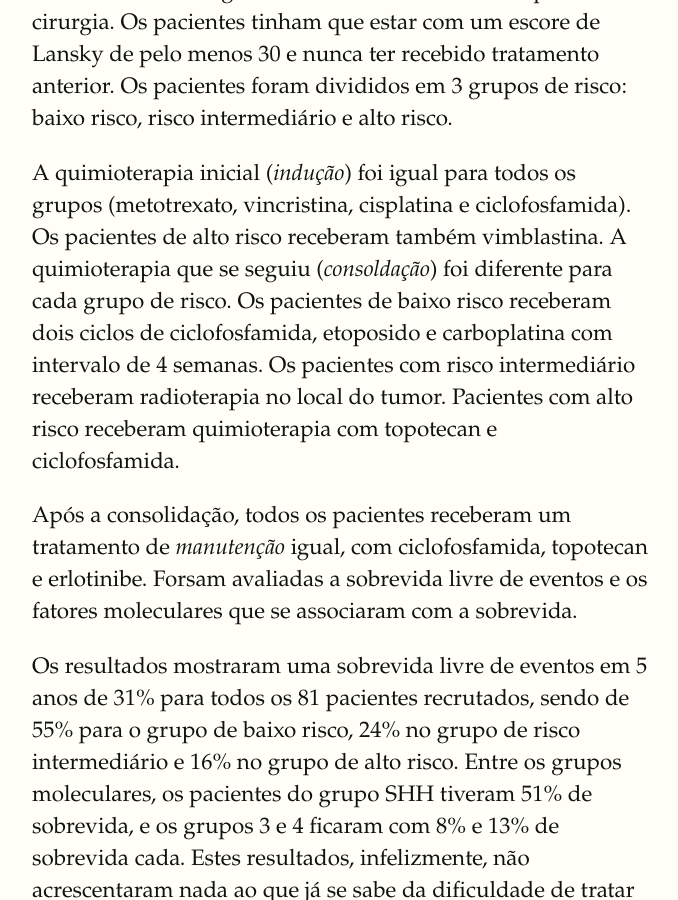
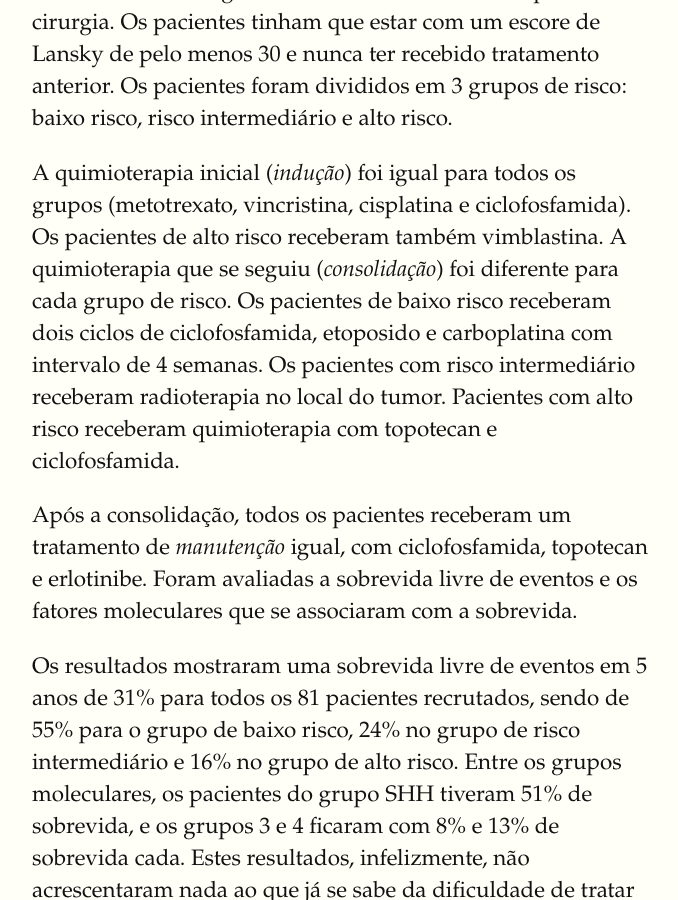
Before and after one commit to fhcflx/pharmakon, a Jekyll site: the page built from _posts/2018-06-04-tratamento-meduloblastoma-era-molecular.markdown, in a window 1280 px wide and 900 px high, scrolled down 1038 px. Shown: the whole window, without its empty margins (128-806 px from the left). Built offline with Jekyll 4.4.1, drawn with Linux system fonts in a browser that asks for light colours; comment, search, counter and statistics services are not loaded.

Commit message:
corrections

```diff
--- a/_posts/2018-06-04-tratamento-meduloblastoma-era-molecular.markdown
+++ b/_posts/2018-06-04-tratamento-meduloblastoma-era-molecular.markdown
@@ -16,9 +16,9 @@ Pesquisadores do _Saint Jude Children’s Research Hospital (Memphis, TN, USA)_
 
 O estudo incluiu crianças de 0 - 3 anos e aqueles entre 3 - 5 anos que não tivessem fatores de risco elevado. O início do tratamento era obrigatório até no máximo 31 dias após a cirurgia. Os pacientes tinham que estar com um escore de Lansky de pelo menos 30 e nunca ter recebido tratamento anterior. Os pacientes foram divididos em 3 grupos de risco: baixo risco, risco intermediário e alto risco.
 
-A quimioterapia inicial (_indução_) foi igual para todos os grupos (metotrexato, vincristina, cisplatina e ciclofosfamida). Os pacientes de alto risco receberam também vimblastina. A quimioterapia que se seguiu (_consoldação_) foi diferente para cada grupo de risco. Os pacientes de baixo risco receberam dois ciclos de ciclofosfamida, etoposido e carboplatina com intervalo de 4 semanas. Os pacientes com risco intermediário receberam radioterapia no local do tumor. Pacientes com alto risco receberam quimioterapia com topotecan e ciclofosfamida.
+A quimioterapia inicial (_indução_) foi igual para todos os grupos (metotrexato, vincristina, cisplatina e ciclofosfamida). Os pacientes de alto risco receberam também vimblastina. A quimioterapia que se seguiu (_consolidação_) foi diferente para cada grupo de risco. Os pacientes de baixo risco receberam dois ciclos de ciclofosfamida, etoposido e carboplatina com intervalo de 4 semanas. Os pacientes com risco intermediário receberam radioterapia no local do tumor. Pacientes com alto risco receberam quimioterapia com topotecan e ciclofosfamida.
 
-Após a consolidação, todos os pacientes receberam um tratamento de _manutenção_ igual, com ciclofosfamida, topotecan e erlotinibe. Forsam avaliadas a sobrevida livre de eventos e os fatores moleculares que se associaram com a sobrevida.
+Após a consolidação, todos os pacientes receberam um tratamento de _manutenção_ igual, com ciclofosfamida, topotecan e erlotinibe. Foram avaliadas a sobrevida livre de eventos e os fatores moleculares que se associaram com a sobrevida.
 
 Os resultados mostraram uma sobrevida livre de eventos em 5 anos de 31% para todos os 81 pacientes recrutados, sendo de 55% para o grupo de baixo risco, 24% no grupo de risco intermediário e 16% no grupo de alto risco. Entre os grupos moleculares, os pacientes do grupo SHH tiveram 51% de sobrevida, e os grupos 3 e 4 ficaram com 8% e 13% de sobrevida cada. Estes resultados, infelizmente, não acrescentaram nada ao que já se sabe da dificuldade de tratar pacientes com meduloblastoma com menos de 5 anos de idade.
 
--- a/_posts/2018-07-04-melanoma-adolescentes.markdown
+++ b/_posts/2018-07-04-melanoma-adolescentes.markdown
@@ -22,7 +22,7 @@ A incidência de outros tumores com aspecto patológico semelhante (tumor atípi
 
 O tratamento de melanomas em jovens segue os mesmos paradigmas de adultos mais velhos. Existe muito pouca informação sobre o tratamento de melanomas em crianças, devido à sua raridade, e apesar do aumento de incidência na adolescência, também se sabe pouco sobre o tratamento destes jovens. Pacientes com doença localizada e ressecção completa tem prognóstico excelente, melhor do que os adultos mais velhos, com sobrevida em 5 anos maior que 90%.
 
-Melanoma mettastático em adolescentes e adultos jovens é muito raro e não existem estudos clínicos sobre seu tratamento, devido ao pequeno número de casos. Ensaios clínicos usando as principais drogas usadas em adultos mais velhos, vemurafenib e ipilimumab, foram cancelados pela falta de pacientes para participar dos ensaios.
+Melanoma metastático em adolescentes e adultos jovens é muito raro e não existem estudos clínicos sobre seu tratamento, devido ao pequeno número de casos. Ensaios clínicos usando as principais drogas usadas em adultos mais velhos, vemurafenib e ipilimumab, foram cancelados pela falta de pacientes para participar dos ensaios.
 
 Existem iniciativas para estudar tipos raros de câncer em crianças e adolescentes, inclusive o melanoma, mas elas progridem com grande lentidão. Será preciso a montagem de uma rede global de informações clínicas para conseguir acumular informações científicas de qualidade sobre o melanoma em jovens. Nesse ponto,a [ciência aberta](http://bit.ly/valkyg2) pode ajudar bastante.
 
```
